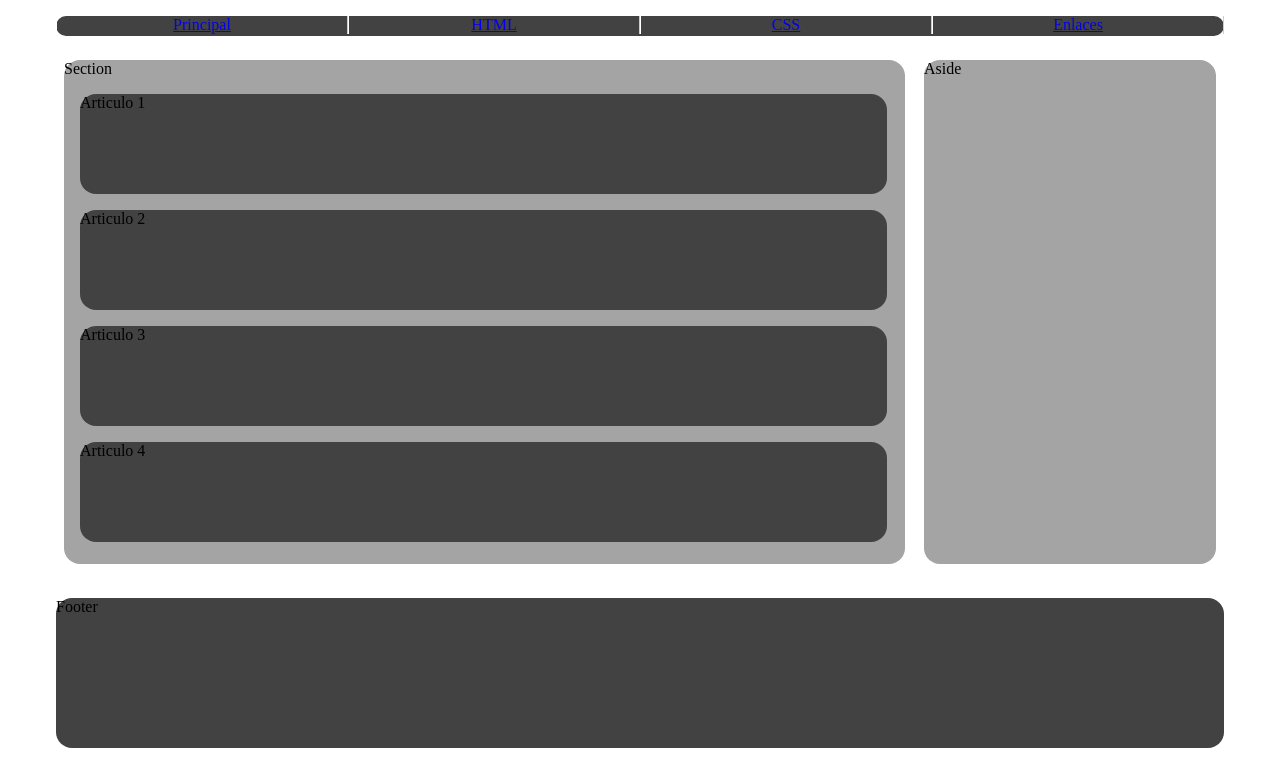
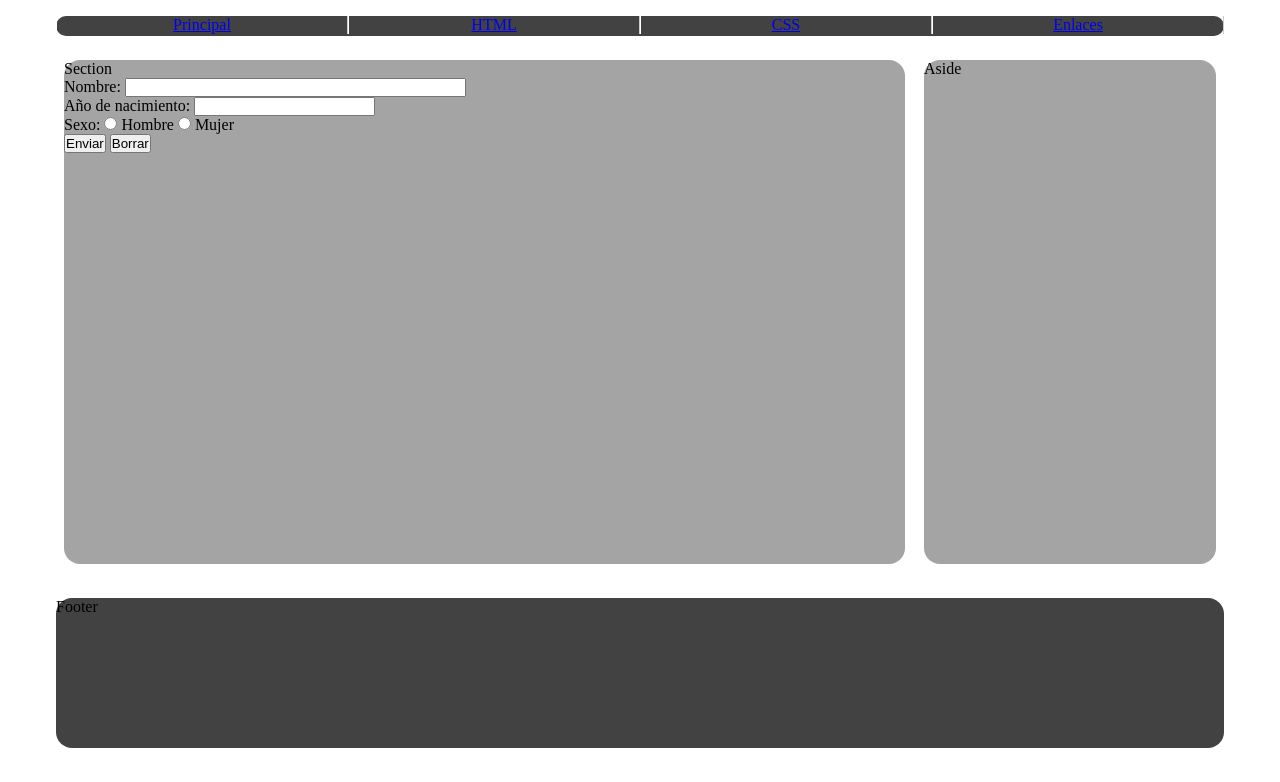
Before and after one commit to Cristian181199/2DAW, a PHP site: page /pages/html/index.html in a window 1280 px wide. Shown: the part 182-964 px from the top of the page. Run offline with PHP 8.4, Linux system fonts and the light colour scheme.

Commit message:
DWEC ACT REPASO HTML Y CSS ME FALTA EL APARTADO 5

```diff
--- a/DWEC/Tema 1/ACT REPASO HTML - CSS/pages/html/index.html
+++ b/DWEC/Tema 1/ACT REPASO HTML - CSS/pages/html/index.html
@@ -25,10 +25,21 @@
       <div id="contenido">
         <div id="section">
           Section
-          <article class="articulo">Articulo 1</article>
-          <article class="articulo">Articulo 2</article>
-          <article class="articulo">Articulo 3</article>
-          <article class="articulo">Articulo 4</article>
+          <form action="" method="get">
+            <p>Nombre: <input type="text" name="nombre" size="40" /></p>
+            <p>
+              Año de nacimiento:
+              <input type="number" name="nacido" min="1900" />
+            </p>
+            <p>
+              Sexo: <input type="radio" name="hm" value="h" /> Hombre
+              <input type="radio" name="hm" value="m" /> Mujer
+            </p>
+            <p>
+              <input type="submit" value="Enviar" />
+              <input type="reset" value="Borrar" />
+            </p>
+          </form>
         </div>
         <div id="aside">Aside</div>
       </div>
--- a/DWEC/Tema 1/ACT REPASO HTML - CSS/styles/css.css
+++ b/DWEC/Tema 1/ACT REPASO HTML - CSS/styles/css.css
@@ -90,3 +90,8 @@
 #articulo4 {
   position: absolute;
 }
+
+#imagen {
+  width: 300px;
+  height: 300px;
+}
```
Also changed, not shown: DWEC/Tema 1/ACT REPASO HTML - CSS/pages/enlaces/index.html (+6 -4 lines), DWEC/Tema 1/tablas.css (added, +10 -0 lines), DWEC/Tema 1/tablas.html (added, +41 -0 lines).
